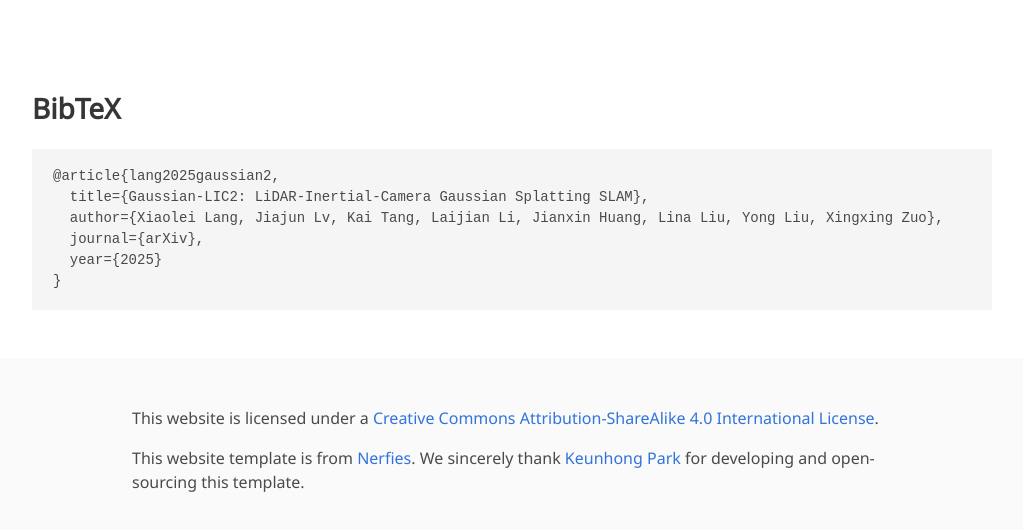
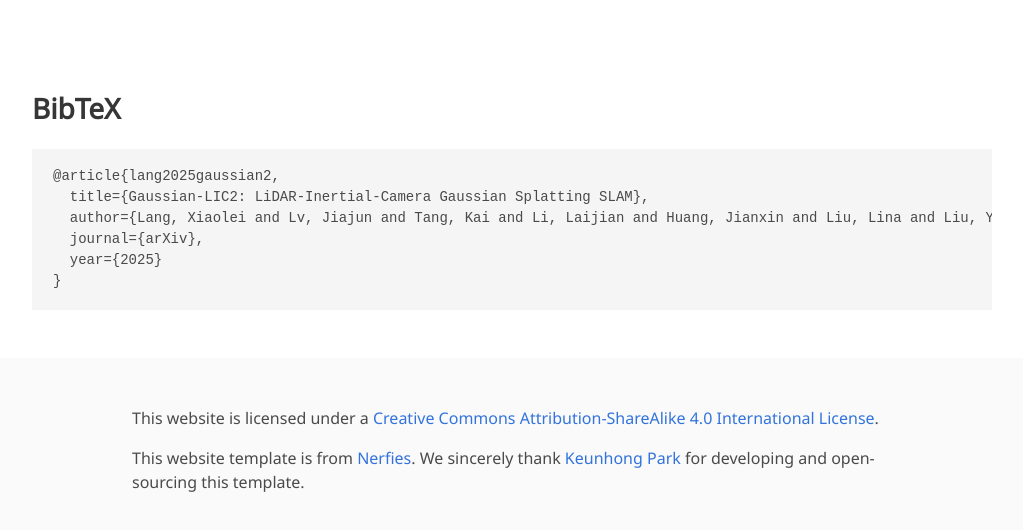
Before and after one commit to XingxingZuo/gaussian_lic2, a plain HTML site: page index.html in a window 1280 px wide. Shown: the part 5339-5869 px from the top of the page, without its empty margins (128-1151 px from the left). Drawn offline with nearby package versions, Linux system fonts and the light colour scheme; a script that the page names is missing; some icons are missing; a web font is replaced by a local one.

Commit message:
citation

```diff
--- a/index.html
+++ b/index.html
@@ -359,7 +359,7 @@
         <h2 class="title">BibTeX</h2>
         <pre><code>@article{lang2025gaussian2,
   title={Gaussian-LIC2: LiDAR-Inertial-Camera Gaussian Splatting SLAM},
-  author={Xiaolei Lang, Jiajun Lv, Kai Tang, Laijian Li, Jianxin Huang, Lina Liu, Yong Liu, Xingxing Zuo},
+  author={Lang, Xiaolei and Lv, Jiajun and Tang, Kai and Li, Laijian and Huang, Jianxin and Liu, Lina and Liu, Yong and Zuo, Xingxing},
   journal={arXiv},
   year={2025}
 }</code></pre>
```
Also changed, not shown: 1 other file.
